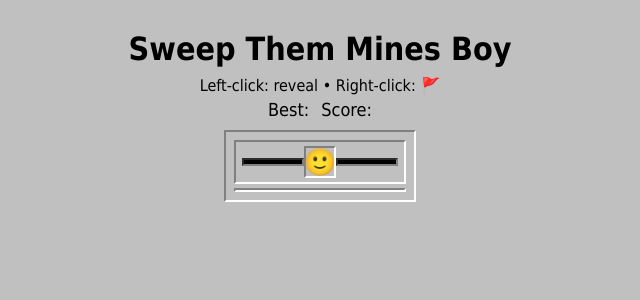
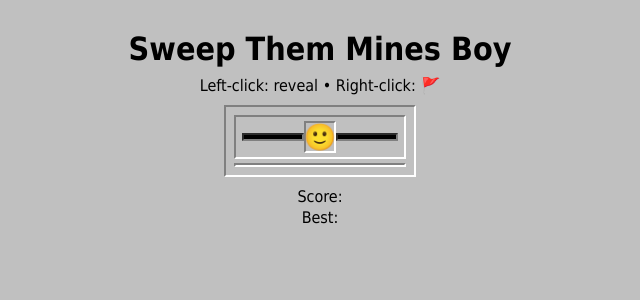
Before and after one commit to kevsohn/discord_games, a Python web app: template discord_games/templates/minesweeper.html in a window 1280 px wide. Shown: the top 300 px of the page, without its empty margins (320-960 px from the left). Run offline with Jinja, Linux system fonts and the light colour scheme; the template is opened without the code that fills it, so the values that code supplies are empty.

Commit message:
finalized minesweeper UI

```diff
--- a/discord_games/static/minesweeper.css
+++ b/discord_games/static/minesweeper.css
@@ -28,14 +28,6 @@ h1 {
 .legend {
     text-align: center;
     margin-top: 8px;
-}
-
-.scores {
-    display: flex;
-    justify-content: center;
-    gap: 12px;
-    margin-top: 4px;
-    font-size: 18px;
 }
 
 .wrap {
@@ -95,7 +87,7 @@ h1 {
 .grid {
     display: grid;
     grid-template-columns: repeat(var(--cols), var(--tile-size));
-    gap: 0; /* tightly packed tiles */
+    gap: 0px;
     background: var(--panel);
     border: 2px solid var(--border-dark);
     border-right-color: var(--border-light);
@@ -127,6 +119,15 @@ h1 {
     font-size: 16px;
 }
 
+.scores {
+    font-size: 16px;
+    display: flex;
+    flex-direction: column;
+    align-items: center;
+    gap: 2px;
+    margin-top: 0px;
+}
+
 /* ---------------- number colors ---------------- */
 .num1 { color: blue; }
 .num2 { color: green; }
--- a/discord_games/templates/minesweeper.html
+++ b/discord_games/templates/minesweeper.html
@@ -9,10 +9,6 @@
 <body>
     <h1>Sweep Them Mines Boy</h1>
     <div class='legend'>Left‑click: reveal • Right‑click: 🚩</div>
-    <div class='scores'>
-        <span id='hscore-base'>Best: <span id='hscore'> </span></span>
-        <span id='score-base'>Score: <span id='score'> </span></span>
-    </div>
     <div class='wrap'>
         <div class='controls'>
             <span id='nflags-base' class='counter'><span id='nflags'> </span></span>
@@ -20,6 +16,10 @@
             <span id='timer-base' class='counter'><span id='timer'> </span></span>
         </div>
         <div id='grid' class='grid'></div>
+    </div>
+    <div class='scores'>
+        <span id='score-base'>Score: <span id='score'> </span></span>
+        <span id='hscore-base'>Best: <span id='hscore'> </span></span>
     </div>
 
     <script>
```
